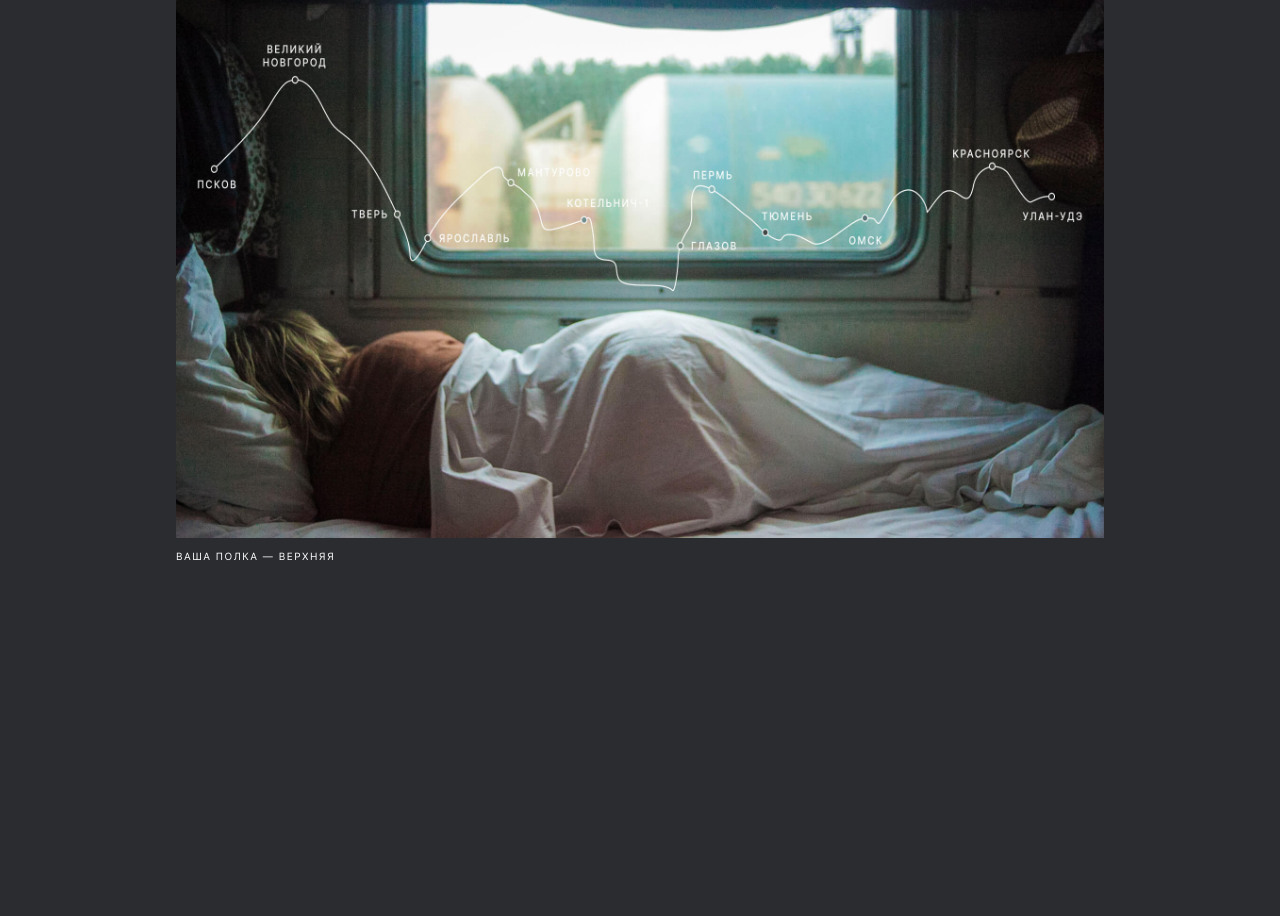
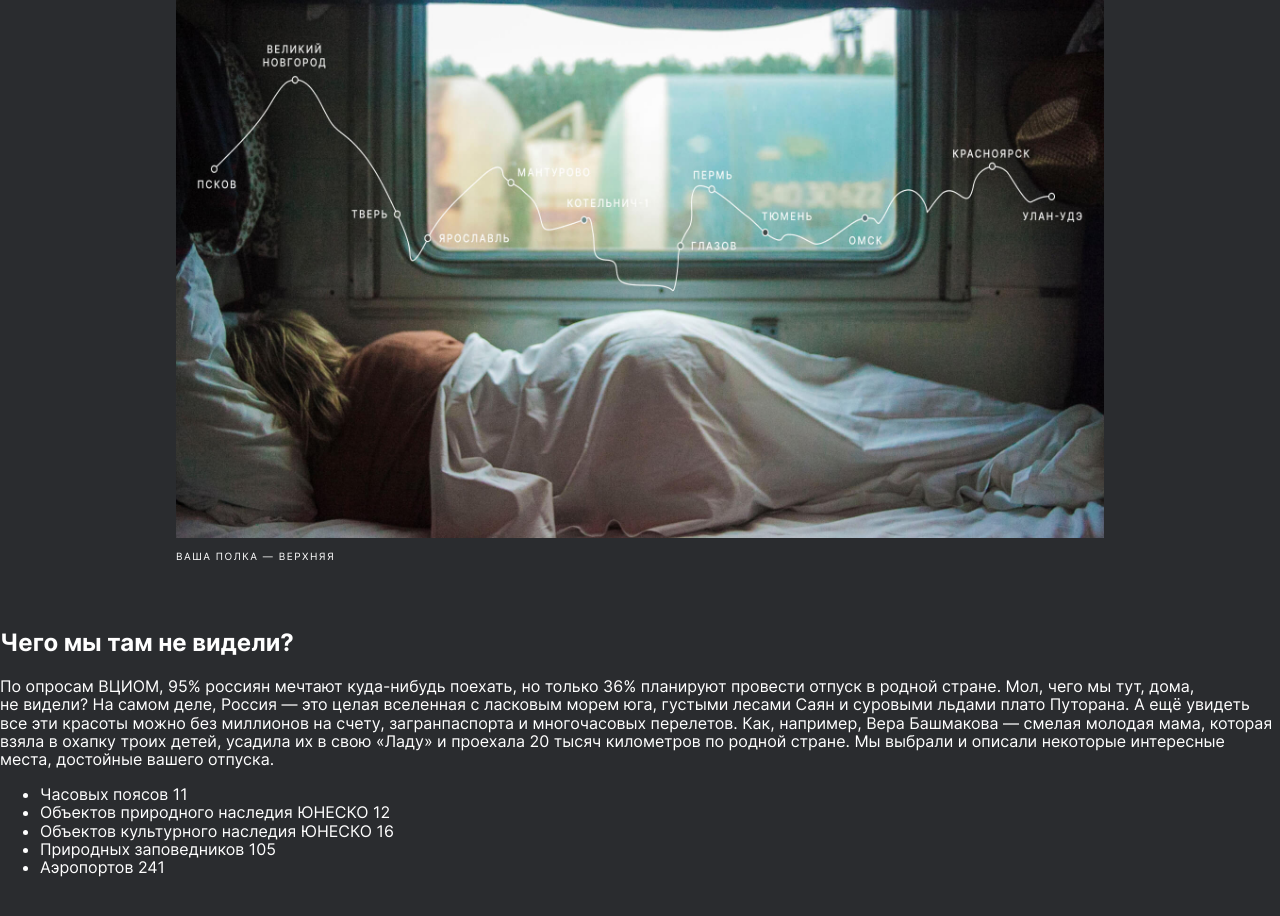
Before and after one commit to idegtyarenko/russian-travel, a plain HTML site: page index.html in a window 1280 px wide. Shown: the part 546-1462 px from the top of the page. Before the commit the page ends 1179 px from the top, so only its background shows below. Drawn offline with Linux system fonts and the light colour scheme.

Commit message:
Intro block html

```diff
--- a/index.html
+++ b/index.html
@@ -48,6 +48,9 @@
     </ul>
   </header>
 
+  <main>
+    <article>
+
       <section class="lead">
         <h1 class="lead__title">Путешествия по&nbsp;России</h1>
         <p class="lead__subtitle">Настоящая страна не&nbsp;в&nbsp;выпусках новостей, а&nbsp;здесь.</p>
@@ -62,5 +65,57 @@
         </figcaption>
       </section>
 
+      <section class="intro">
+        <h2 class="intro__title">Чего мы там не видели?</h2>
+        <p class="intro__text">
+          По&nbsp;опросам <abbr class="abbr" title="Всероссийский центр исследования общественного мнения">ВЦИОМ</abbr>,
+          95% россиян мечтают куда-нибудь поехать, но&nbsp;только&nbsp;36%
+          планируют провести отпуск в&nbsp;родной стране. Мол, чего мы&nbsp;тут,
+          дома, не&nbsp;видели? На&nbsp;самом деле, Россия&nbsp;&mdash; это
+          целая вселенная с&nbsp;ласковым морем юга, густыми лесами Саян
+          и&nbsp;суровыми льдами плато Путорана. А&nbsp;ещё увидеть все эти
+          красоты можно без миллионов на&nbsp;счету, загранпаспорта
+          и&nbsp;многочасовых перелетов. Как, например, Вера
+          Башмакова&nbsp;&mdash; смелая молодая мама, которая взяла
+          в&nbsp;охапку троих детей, усадила их&nbsp;в&nbsp;свою
+          &laquo;Ладу&raquo; и&nbsp;проехала 20&nbsp;тысяч километров
+          по&nbsp;родной стране. Мы&nbsp;выбрали и&nbsp;описали некоторые
+          интересные места, достойные вашего отпуска.
+        </p>
+        <ul class="intro__factoids">
+          <li class="intro__factoid">
+            <span class="intro__factoid-name">Часовых поясов</span>
+            <span class="intro__factoid-value">11</span>
+          </li>
+          <li class="intro__factoid">
+            <span class="intro__factoid-name">Объектов природного наследия
+              <abbr class="abbr" title="Специализированное учреждение Организации Объединённых Наций по вопросам образования, науки и культуры">
+                ЮНЕСКО
+              </abbr>
+            </span>
+            <span class="intro__factoid-value">12</span>
+          </li>
+          <li class="intro__factoid">
+            <span class="intro__factoid-name">Объектов культурного наследия
+              <abbr class="abbr" title="Специализированное учреждение Организации Объединённых Наций по вопросам образования, науки и культуры">
+                ЮНЕСКО
+              </abbr>
+            </span>
+            <span class="intro__factoid-value">16</span>
+          </li>
+          <li class="intro__factoid">
+            <span class="intro__factoid-name">Природных заповедников</span>
+            <span class="intro__factoid-value">105</span>
+          </li>
+          <li class="intro__factoid">
+            <span class="intro__factoid-name">Аэропортов</span>
+            <span class="intro__factoid-value">241</span>
+          </li>
+        </ul>
+      </section>
+
+    </article>
+  </main>
+
 </body>
 </html>
```
Lines whose indentation alone changed are shown as unchanged.
